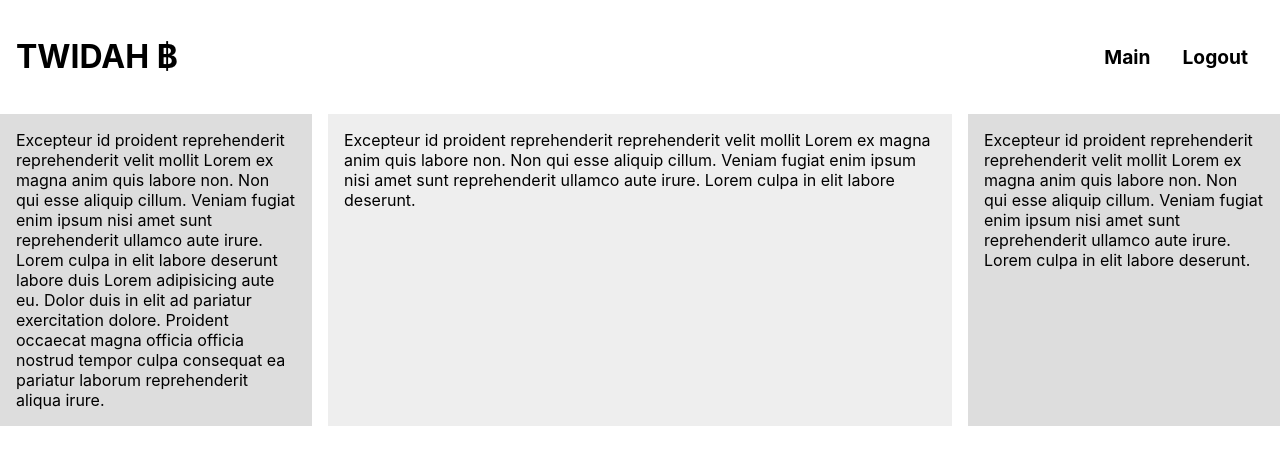
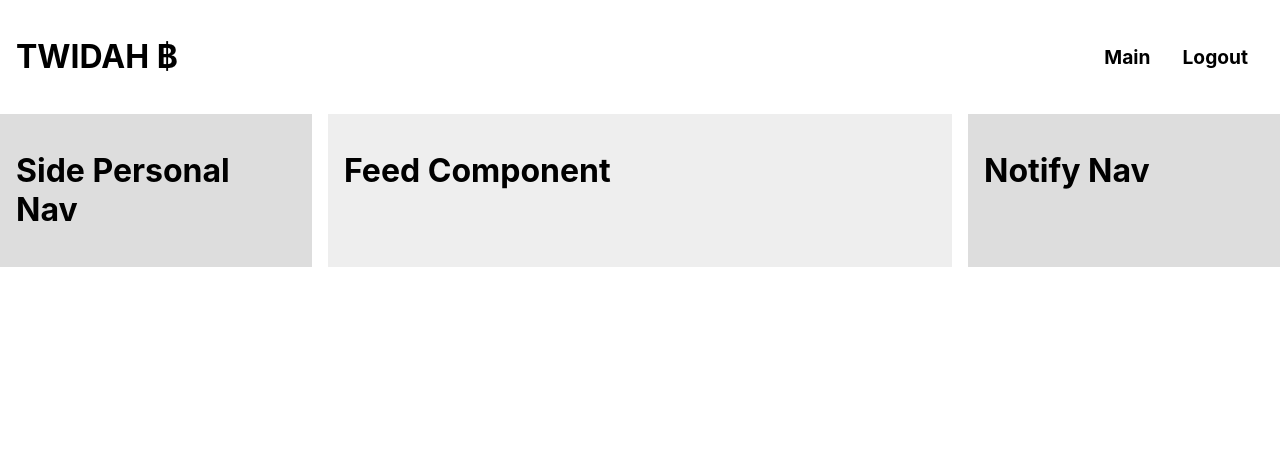
Before and after one commit to twidah/twidah-frontend, a React (Create React App) app: page / in a window 1280 px wide. Shown: the top 464 px of the page. Built offline with nearby package versions, Linux system fonts and the light colour scheme; sample sign-in values are in the browser's storage.

Commit message:
Layout of dash set.

```diff
--- a/src/comps/dash/Dash.js
+++ b/src/comps/dash/Dash.js
@@ -5,25 +5,13 @@ export const Dash = () => {
     <>
       <div className="wrapper">
         <div>
-          Excepteur id proident reprehenderit reprehenderit velit mollit Lorem
-          ex magna anim quis labore non. Non qui esse aliquip cillum. Veniam
-          fugiat enim ipsum nisi amet sunt reprehenderit ullamco aute irure.
-          Lorem culpa in elit labore deserunt labore duis Lorem adipisicing aute
-          eu. Dolor duis in elit ad pariatur exercitation dolore. Proident
-          occaecat magna officia officia nostrud tempor culpa consequat ea
-          pariatur laborum reprehenderit aliqua irure.
+          <h1>Side Personal Nav</h1>
         </div>
         <div>
-          Excepteur id proident reprehenderit reprehenderit velit mollit Lorem
-          ex magna anim quis labore non. Non qui esse aliquip cillum. Veniam
-          fugiat enim ipsum nisi amet sunt reprehenderit ullamco aute irure.
-          Lorem culpa in elit labore deserunt.
+          <h1>Feed Component</h1>
         </div>
         <div>
-          Excepteur id proident reprehenderit reprehenderit velit mollit Lorem
-          ex magna anim quis labore non. Non qui esse aliquip cillum. Veniam
-          fugiat enim ipsum nisi amet sunt reprehenderit ullamco aute irure.
-          Lorem culpa in elit labore deserunt.
+          <h1>Notify Nav</h1>
         </div>
       </div>
     </>
```
